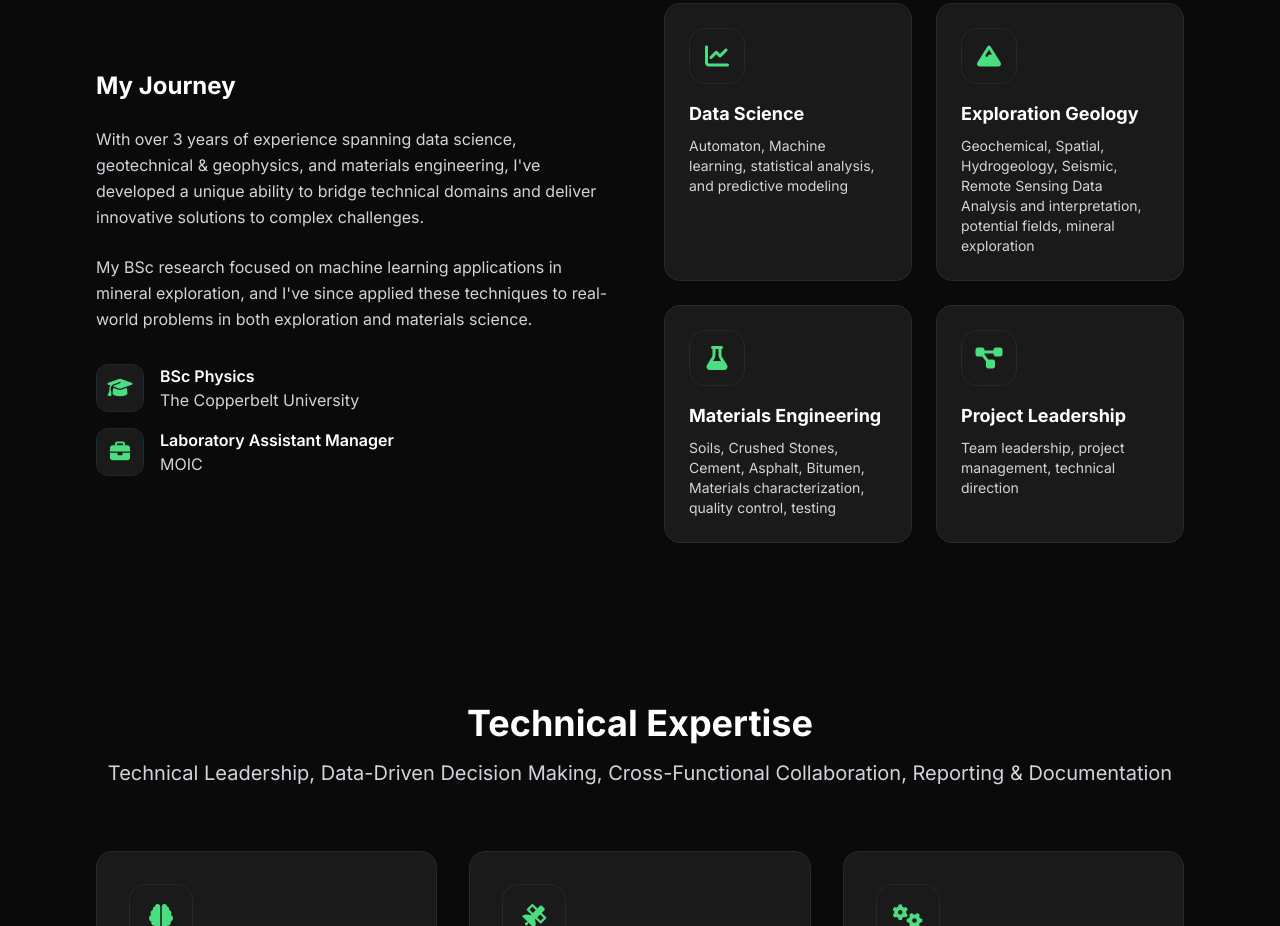
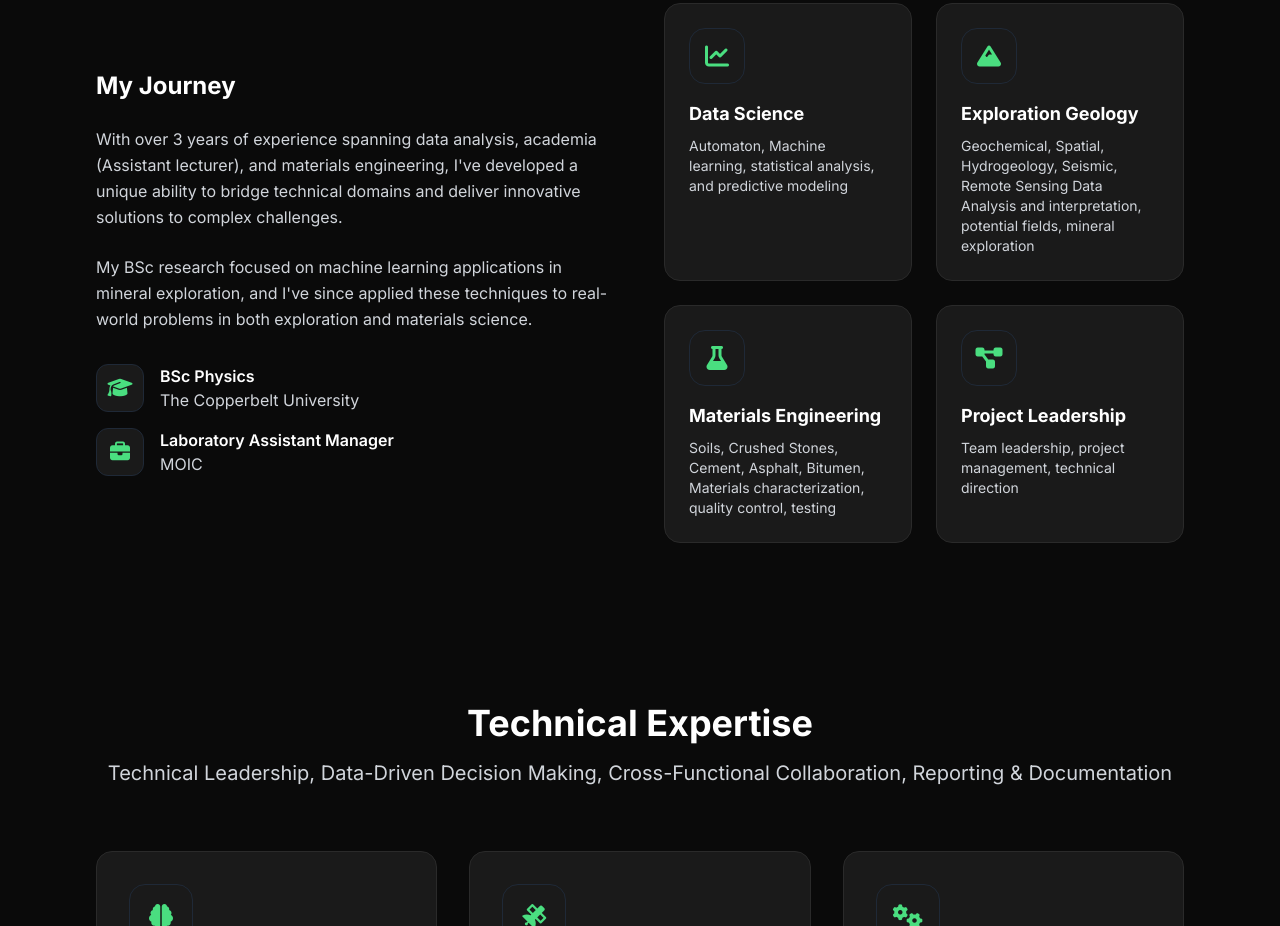
Before and after one commit to RobertSichombaBob/RobertSichombaBob.github.io, a plain HTML site: page index.html in a window 1280 px wide. Shown: the part 1376-2302 px from the top of the page. Drawn offline with nearby package versions, Linux system fonts and the light colour scheme; a web font is replaced by a local one.

Commit message:
Update index.html

```diff
--- a/index.html
+++ b/index.html
@@ -284,7 +284,7 @@
                 <div>
                     <h3 class="text-2xl font-bold text-light mb-6">My Journey</h3>
                     <p class="text-gray-300 mb-6 leading-relaxed">
-                        With over 3 years of experience spanning data science, geotechnical & geophysics, and materials engineering,
+                        With over 3 years of experience spanning data analysis, academia (Assistant lecturer), and materials engineering,
                         I've developed a unique ability to bridge technical domains and deliver innovative solutions
                         to complex challenges.
                     </p>
```
